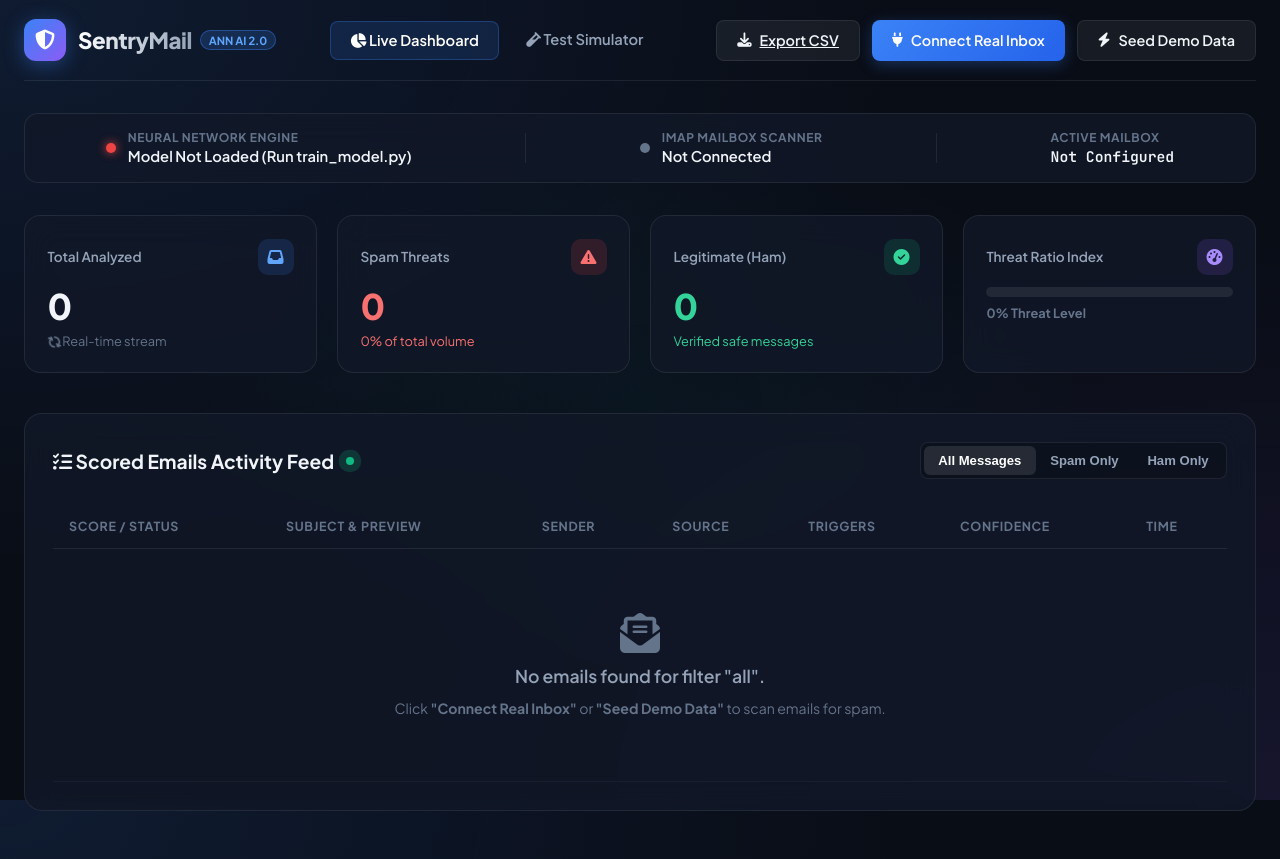
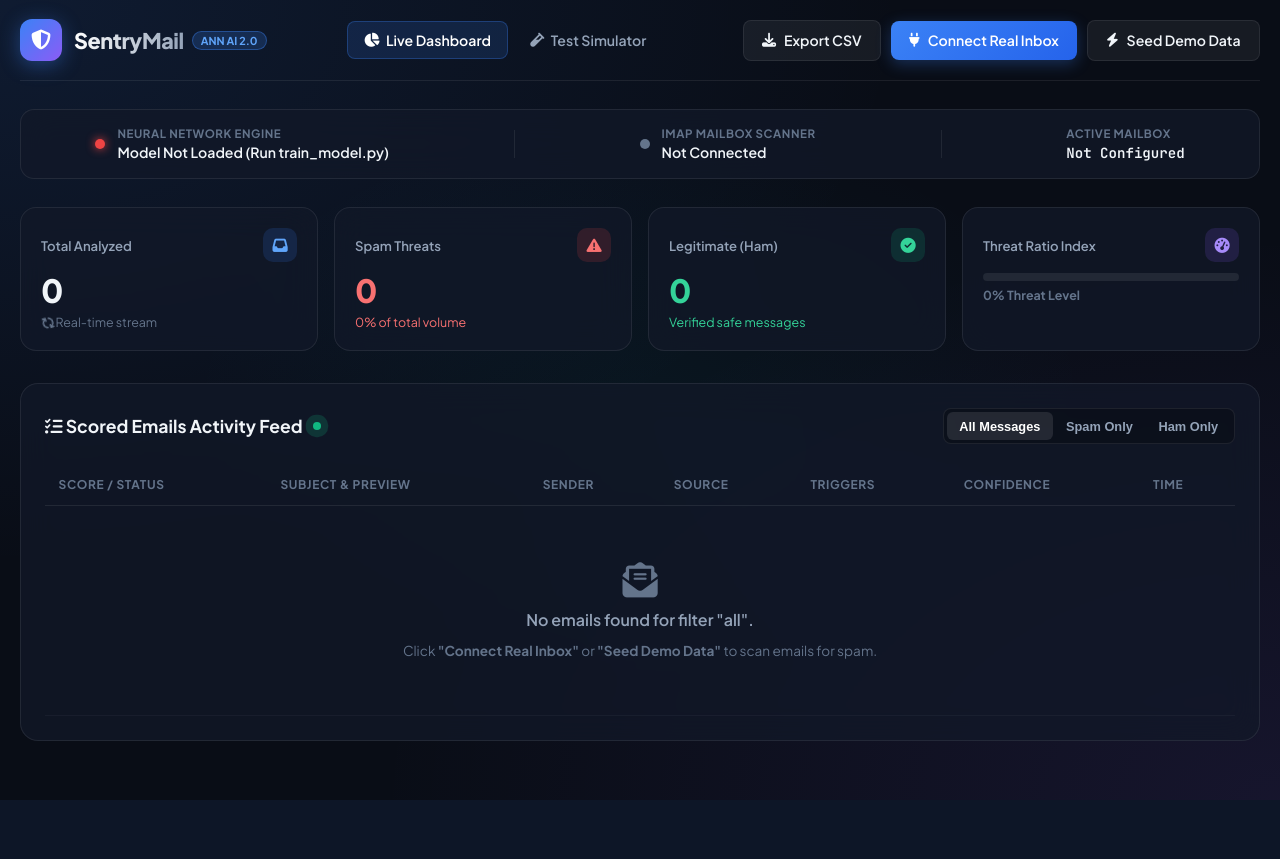
Before and after one commit to Lakshminarayana51/Email-spam-detector, a Flask app: page / in a window 1280 px wide. After the commit the page ends 800 px from the top, so only its background shows below. Run offline with Flask 3, Linux system fonts and the light colour scheme; data that the repository does not hold is empty.

Commit message:
Optimize responsive CSS for mobile & tablet displays

```diff
--- a/static/css/style.css
+++ b/static/css/style.css
@@ -54,7 +54,7 @@ body.dark-theme {
 .app-container {
     max-width: 1320px;
     margin: 0 auto;
-    padding: 0 1.5rem 3rem 1.5rem;
+    padding: 0 1.25rem 3rem 1.25rem;
 }
 
 /* NAVBAR */
@@ -64,7 +64,9 @@ body.dark-theme {
     justify-content: space-between;
     padding: 1.2rem 0;
     border-bottom: 1px solid var(--border-glass);
-    margin-bottom: 2rem;
+    margin-bottom: 1.75rem;
+    gap: 1rem;
+    flex-wrap: wrap;
 }
 
 .nav-brand {
@@ -84,6 +86,7 @@ body.dark-theme {
     font-size: 1.25rem;
     color: #fff;
     box-shadow: 0 4px 20px rgba(59, 130, 246, 0.4);
+    flex-shrink: 0;
 }
 
 .brand-text {
@@ -93,7 +96,7 @@ body.dark-theme {
 }
 
 .brand-name {
-    font-size: 1.4rem;
+    font-size: 1.35rem;
     font-weight: 800;
     letter-spacing: -0.02em;
     background: linear-gradient(to right, #ffffff, #94a3b8);
@@ -102,7 +105,7 @@ body.dark-theme {
 }
 
 .brand-badge {
-    font-size: 0.7rem;
+    font-size: 0.68rem;
     font-weight: 700;
     padding: 2px 8px;
     background: rgba(59, 130, 246, 0.2);
@@ -114,17 +117,20 @@ body.dark-theme {
 
 .nav-links {
     display: flex;
-    gap: 0.5rem;
+    gap: 0.4rem;
 }
 
 .nav-item {
-    padding: 0.6rem 1.2rem;
+    padding: 0.55rem 1rem;
     border-radius: 8px;
     color: var(--text-muted);
     text-decoration: none;
-    font-size: 0.92rem;
+    font-size: 0.88rem;
     font-weight: 600;
     transition: all 0.2s ease;
+    display: inline-flex;
+    align-items: center;
+    gap: 0.4rem;
 }
 
 .nav-item:hover {
@@ -140,23 +146,28 @@ body.dark-theme {
 
 .nav-actions {
     display: flex;
-    gap: 0.75rem;
+    align-items: center;
+    gap: 0.6rem;
+    flex-wrap: wrap;
 }
 
 /* BUTTONS */
 .btn {
     display: inline-flex;
     align-items: center;
+    justify-content: center;
     gap: 0.5rem;
-    padding: 0.65rem 1.25rem;
+    padding: 0.65rem 1.15rem;
     border-radius: 8px;
-    font-size: 0.9rem;
+    font-size: 0.88rem;
     font-weight: 600;
     font-family: var(--font-sans);
     cursor: pointer;
     transition: all 0.2s cubic-bezier(0.4, 0, 0.2, 1);
     border: none;
     outline: none;
+    text-decoration: none;
+    white-space: nowrap;
 }
 
 .btn-primary {
@@ -201,12 +216,14 @@ body.dark-theme {
     display: flex;
     align-items: center;
     justify-content: space-around;
-    padding: 1rem 1.5rem;
+    padding: 1rem 1.25rem;
     background: var(--bg-card);
     backdrop-filter: blur(16px);
     border: 1px solid var(--border-glass);
     border-radius: 14px;
-    margin-bottom: 2rem;
+    margin-bottom: 1.75rem;
+    gap: 1rem;
+    flex-wrap: wrap;
 }
 
 .status-item {
@@ -220,6 +237,7 @@ body.dark-theme {
     height: 10px;
     border-radius: 50%;
     background: #64748b;
+    flex-shrink: 0;
 }
 
 .status-indicator.ready, .status-indicator.active {
@@ -234,7 +252,7 @@ body.dark-theme {
 
 .status-label {
     display: block;
-    font-size: 0.75rem;
+    font-size: 0.72rem;
     color: var(--text-dim);
     text-transform: uppercase;
     letter-spacing: 0.05em;
@@ -242,23 +260,23 @@ body.dark-theme {
 }
 
 .status-value {
-    font-size: 0.92rem;
+    font-size: 0.88rem;
     font-weight: 600;
     color: var(--text-main);
 }
 
 .status-divider {
     width: 1px;
-    height: 30px;
+    height: 28px;
     background: var(--border-glass);
 }
 
 /* METRICS GRID */
 .metrics-grid {
     display: grid;
-    grid-template-columns: repeat(auto-fit, minmax(240px, 1fr));
-    gap: 1.25rem;
-    margin-bottom: 2.5rem;
+    grid-template-columns: repeat(auto-fit, minmax(220px, 1fr));
+    gap: 1rem;
+    margin-bottom: 2rem;
 }
 
 .metric-card {
@@ -266,7 +284,7 @@ body.dark-theme {
     backdrop-filter: blur(16px);
     border: 1px solid var(--border-glass);
     border-radius: 16px;
-    padding: 1.4rem;
+    padding: 1.25rem;
     transition: transform 0.2s ease, border-color 0.2s ease;
 }
 
@@ -279,23 +297,24 @@ body.dark-theme {
     display: flex;
     align-items: center;
     justify-content: space-between;
-    margin-bottom: 0.75rem;
+    margin-bottom: 0.65rem;
 }
 
 .card-title {
-    font-size: 0.85rem;
+    font-size: 0.82rem;
     font-weight: 600;
     color: var(--text-muted);
 }
 
 .card-icon {
-    width: 36px;
-    height: 36px;
+    width: 34px;
+    height: 34px;
     border-radius: 10px;
     display: flex;
     align-items: center;
     justify-content: center;
-    font-size: 1rem;
+    font-size: 0.95rem;
+    flex-shrink: 0;
 }
 
 .card-icon.blue { background: rgba(59, 130, 246, 0.15); color: #60a5fa; }
@@ -304,15 +323,15 @@ body.dark-theme {
 .card-icon.purple { background: rgba(139, 92, 246, 0.15); color: #a78bfa; }
 
 .card-value {
-    font-size: 2.2rem;
+    font-size: 2rem;
     font-weight: 800;
     letter-spacing: -0.03em;
     line-height: 1.1;
-    margin-bottom: 0.5rem;
+    margin-bottom: 0.4rem;
 }
 
 .card-subtext {
-    font-size: 0.8rem;
+    font-size: 0.78rem;
     color: var(--text-dim);
 }
 
@@ -323,11 +342,11 @@ body.dark-theme {
 
 .threat-meter-container {
     width: 100%;
-    height: 10px;
+    height: 8px;
     background: rgba(255, 255, 255, 0.08);
     border-radius: 10px;
     overflow: hidden;
-    margin: 0.75rem 0 0.5rem 0;
+    margin: 0.65rem 0 0.4rem 0;
 }
 
 .threat-meter-bar {
@@ -343,26 +362,26 @@ body.dark-theme {
     backdrop-filter: blur(16px);
     border: 1px solid var(--border-glass);
     border-radius: 18px;
-    padding: 1.75rem;
+    padding: 1.5rem;
 }
 
 .section-header {
     display: flex;
     align-items: center;
     justify-content: space-between;
-    margin-bottom: 1.5rem;
+    margin-bottom: 1.25rem;
     flex-wrap: wrap;
-    gap: 1rem;
+    gap: 0.75rem;
 }
 
 .section-title {
     display: flex;
     align-items: center;
-    gap: 0.75rem;
+    gap: 0.65rem;
 }
 
 .section-title h2 {
-    font-size: 1.2rem;
+    font-size: 1.1rem;
     font-weight: 700;
 }
 
@@ -383,22 +402,25 @@ body.dark-theme {
 
 .filter-controls {
     display: flex;
-    background: rgba(0, 0, 0, 0.2);
+    background: rgba(0, 0, 0, 0.25);
     padding: 3px;
     border-radius: 8px;
     border: 1px solid var(--border-glass);
+    overflow-x: auto;
+    max-width: 100%;
 }
 
 .filter-btn {
-    padding: 0.45rem 0.9rem;
+    padding: 0.4rem 0.8rem;
     border: none;
     background: transparent;
     color: var(--text-muted);
-    font-size: 0.82rem;
+    font-size: 0.8rem;
     font-weight: 600;
     border-radius: 6px;
     cursor: pointer;
     transition: all 0.2s ease;
+    white-space: nowrap;
 }
 
 .filter-btn.active {
@@ -406,19 +428,23 @@ body.dark-theme {
     color: #fff;
 }
 
+/* TABLE SCROLL CONTAINER FOR MOBILE */
 .table-container {
+    width: 100%;
     overflow-x: auto;
+    -webkit-overflow-scrolling: touch;
 }
 
 .email-table {
     width: 100%;
     border-collapse: collapse;
     text-align: left;
+    min-width: 680px; /* Ensures table remains readable on mobile via swipe */
 }
 
 .email-table th {
-    padding: 0.9rem 1rem;
-    font-size: 0.78rem;
+    padding: 0.8rem 0.85rem;
+    font-size: 0.75rem;
     text-transform: uppercase;
     letter-spacing: 0.05em;
     color: var(--text-dim);
@@ -427,26 +453,27 @@ body.dark-theme {
 }
 
 .email-table td {
-    padding: 1rem;
-    font-size: 0.88rem;
+    padding: 0.85rem;
+    font-size: 0.85rem;
     border-bottom: 1px solid rgba(255, 255, 255, 0.04);
     vertical-align: middle;
 }
 
 .email-table tbody tr:hover {
-    background: rgba(255, 255, 255, 0.02);
+    background: rgba(255, 255, 255, 0.03);
 }
 
 /* BADGES */
 .badge {
     display: inline-flex;
     align-items: center;
-    gap: 0.4rem;
-    padding: 0.3rem 0.7rem;
+    gap: 0.35rem;
+    padding: 0.28rem 0.6rem;
     border-radius: 6px;
-    font-size: 0.78rem;
+    font-size: 0.75rem;
     font-weight: 700;
     text-transform: uppercase;
+    white-space: nowrap;
 }
 
 .badge.spam {
@@ -475,7 +503,7 @@ body.dark-theme {
 
 .empty-row td {
     text-align: center;
-    padding: 4rem 1rem;
+    padding: 3.5rem 1rem;
 }
 
 .empty-state {
@@ -487,12 +515,12 @@ body.dark-theme {
 }
 
 .empty-state i {
-    font-size: 2.5rem;
+    font-size: 2.2rem;
     color: var(--text-dim);
 }
 
 .empty-state p {
-    font-size: 1.1rem;
+    font-size: 1rem;
     color: var(--text-muted);
     font-weight: 600;
 }
```
Also changed, not shown: other parts of static/css/style.css (+169 -66 lines).
